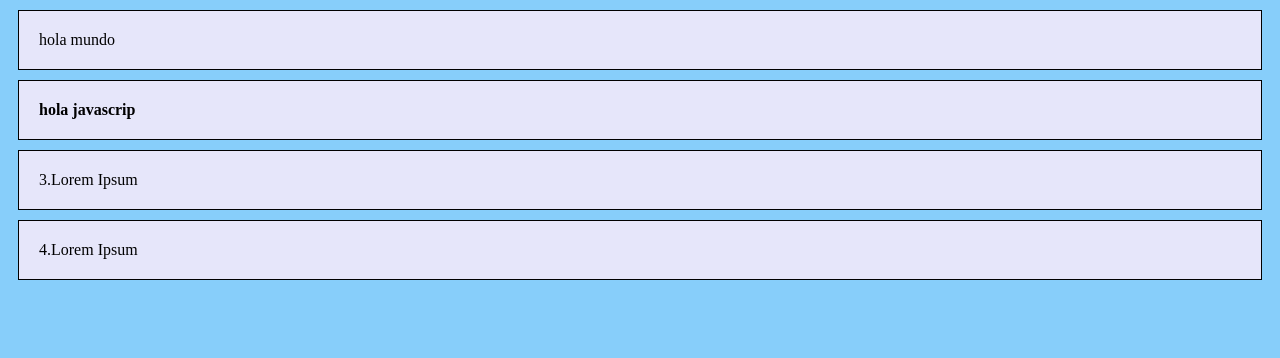
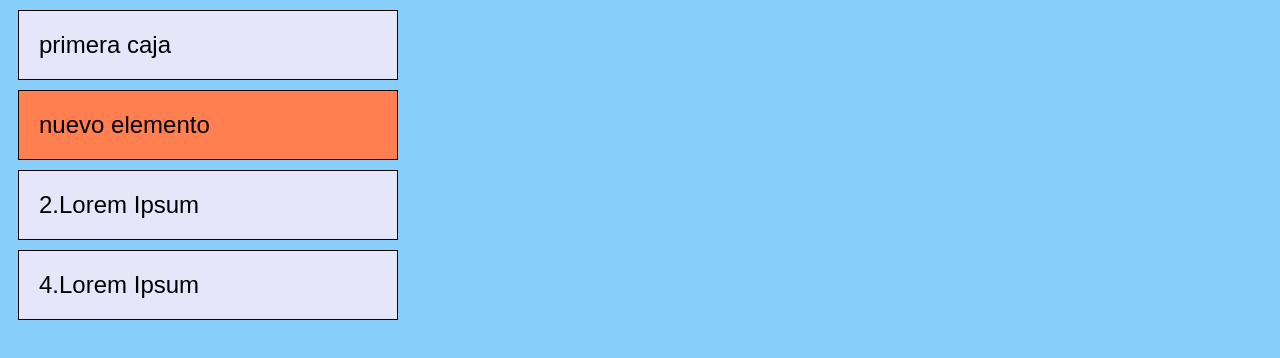
Before and after one commit to QuiqueM/EjemplosJavaS, a plain HTML site: page EjemplosJS/Dom1/index.html in a window 1280 px wide. Drawn offline with Linux system fonts and the light colour scheme.

Commit message:
Agregar y eliminar en el DOM
se agrego el inicio e intermedio y se elimino

```diff
--- a/EjemplosJS/Dom1/estilos.css
+++ b/EjemplosJS/Dom1/estilos.css
@@ -1,7 +1,7 @@
 body{
     background-color: lightskyblue;
 }
-#contendror{
+#contenedor{
         width: 400px;
         font-family: Arial, Helvetica, sans-serif;
         font-size: 24px;
@@ -12,3 +12,7 @@ body{
     background: lavender;
     border: solid 0.5px;
 }
+.colorcoral
+{
+    background: coral;
+}
--- a/EjemplosJS/Dom1/index.html
+++ b/EjemplosJS/Dom1/index.html
@@ -7,16 +7,16 @@
 </head>
 <body>
     <section id="contenedor">
-        <div class="caja">
+        <div class="caja" id="primera">
             1.Lorem Ipsum
         </div>
-        <div class="caja">
+        <div class="caja" id="segunda">
                 2.Lorem Ipsum
         </div>
-        <div class="caja">
+        <div class="caja" id="tercera">
                 3.Lorem Ipsum
         </div>
-        <div class="caja">
+        <div class="caja" id="cuarta">
                 4.Lorem Ipsum
         </div>
     </section>
--- a/EjemplosJS/Dom1/main.js
+++ b/EjemplosJS/Dom1/main.js
@@ -1,3 +1,33 @@
-var cajas = document.getElementsByTagName('div')
-cajas[0].textContent ='hola mundo'
-cajas[1].innerHTML ='<b>hola javascrip</b>'
+//var cajas = document.getElementsByTagName('div')
+//cajas[0].textContent ='hola mundo'
+//cajas[1].innerHTML ='<b>hola javascrip</b>'
+
+var caja = document.getElementById('primera')
+caja.textContent = 'primera caja'
+
+// no se recomienda agregar elementos con write
+//document.write('<div class ="caja">Nuevo elemento</div>')
+
+//5 pasos pasos para agregar un elemento en el DOM
+//1-crear el elemento Nuevo elemento
+    var elementonuevo=document.createElement('div')
+//2.crear el contenido
+    var nodoContenido = document.createTextNode('nuevo elemento')
+//3.añadir el contenido al elemento
+    elementonuevo.appendChild(nodoContenido)
+//4.agregar atributos al elemento
+    elementonuevo.setAttribute('class','caja colorcoral')
+
+//5. agregar e el nuevo elemento al docuemnto
+    //agrega el elemento al final
+    //var contenedor = document.getElementById('contenedor')
+    //contenedor.appendChild(elementonuevo)
+
+    //agregara el nuevo elemento al inicio
+    var contenedor = document.getElementById('contenedor')
+    var segunda =document.getElementById('segunda')
+    contenedor.insertBefore(elementonuevo,segunda)
+
+    //elimimar la caja con el id tercera
+    var tercera = document.getElementById('tercera')
+    contenedor.removeChild(tercera)
```
